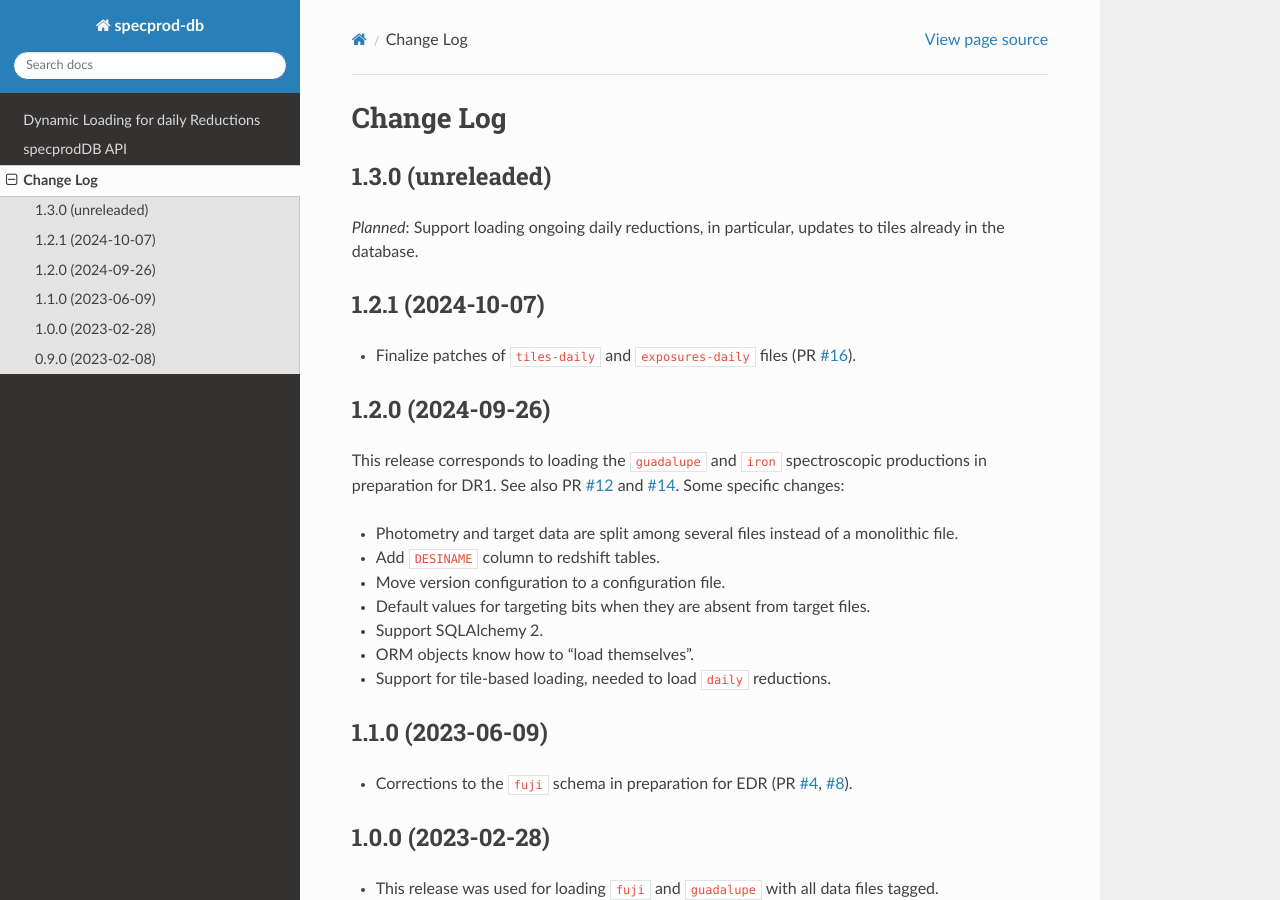
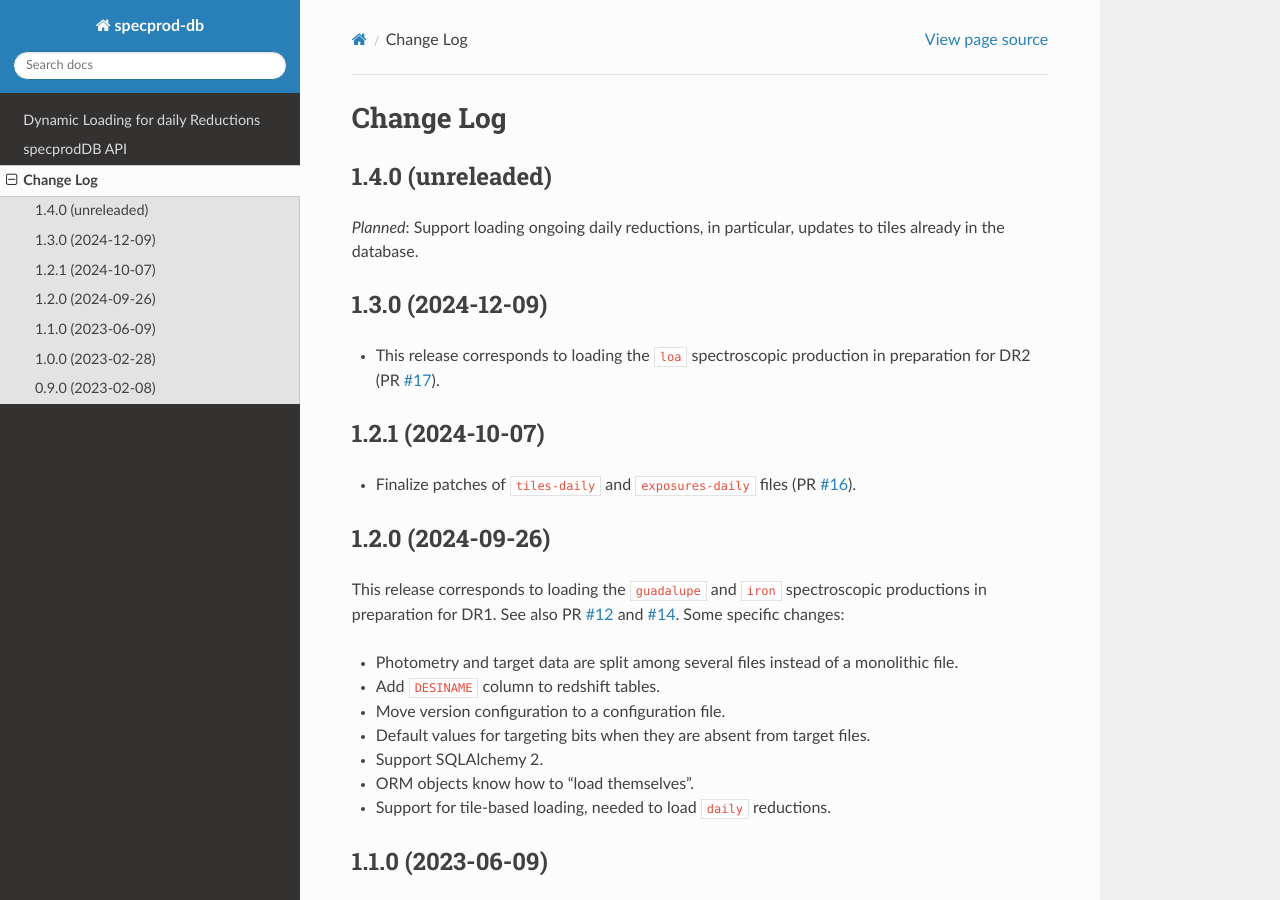
Before and after one commit to desihub/specprod-db, a Sphinx documentation site: the page built from doc/changes.rst, in a window 1280 px wide and 900 px high. Built offline with Sphinx 7.4.7 and the Read the Docs theme 3.1.0, drawn with Linux system fonts in a browser that asks for light colours.

Commit message:
update change log

```diff
--- a/doc/changes.rst
+++ b/doc/changes.rst
@@ -2,11 +2,19 @@
 Change Log
 ==========
 
-1.3.0 (unreleaded)
+1.4.0 (unreleaded)
 ------------------
 
 *Planned*: Support loading ongoing daily reductions, in particular, updates
 to tiles already in the database.
+
+1.3.0 (2024-12-09)
+------------------
+
+* This release corresponds to loading the ``loa`` spectroscopic production
+  in preparation for DR2 (PR `#17`_).
+
+.. _`#17`: https://github.com/desihub/specprod-db/pull/17
 
 1.2.1 (2024-10-07)
 ------------------
```
